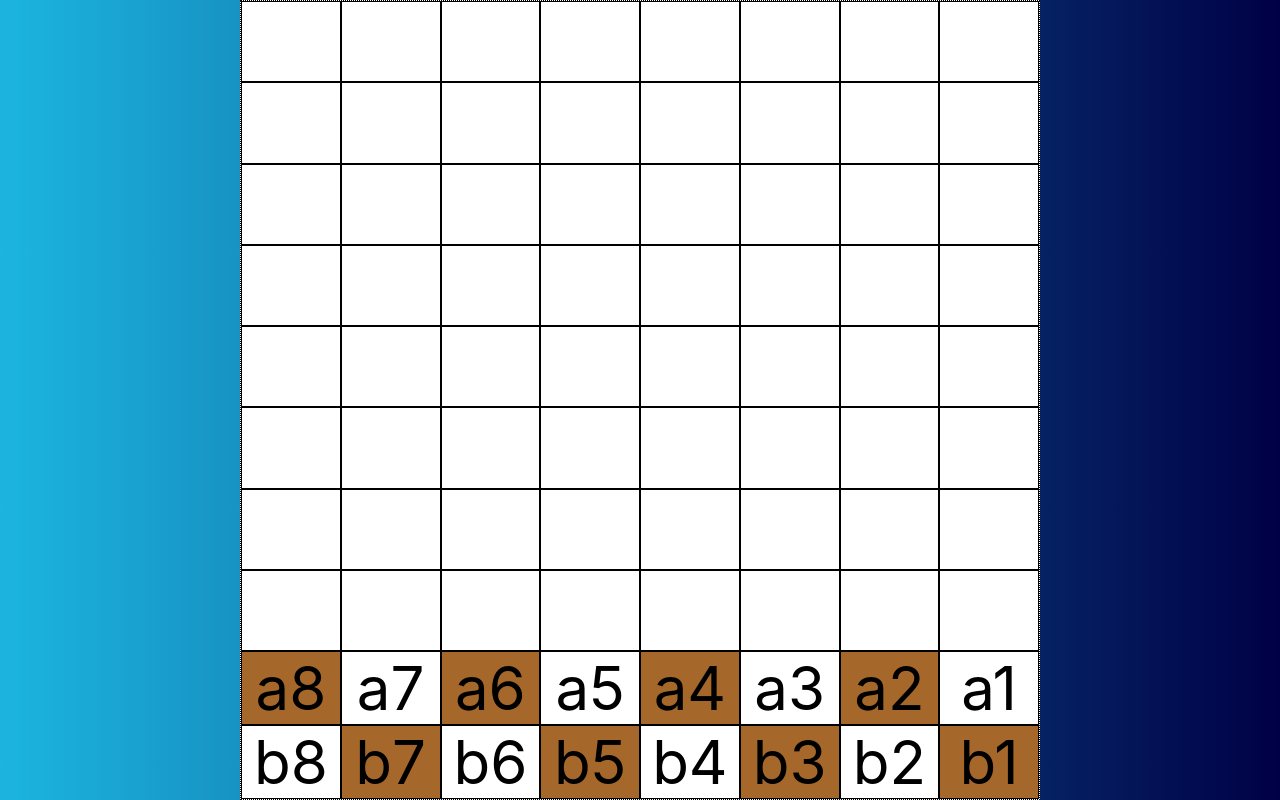
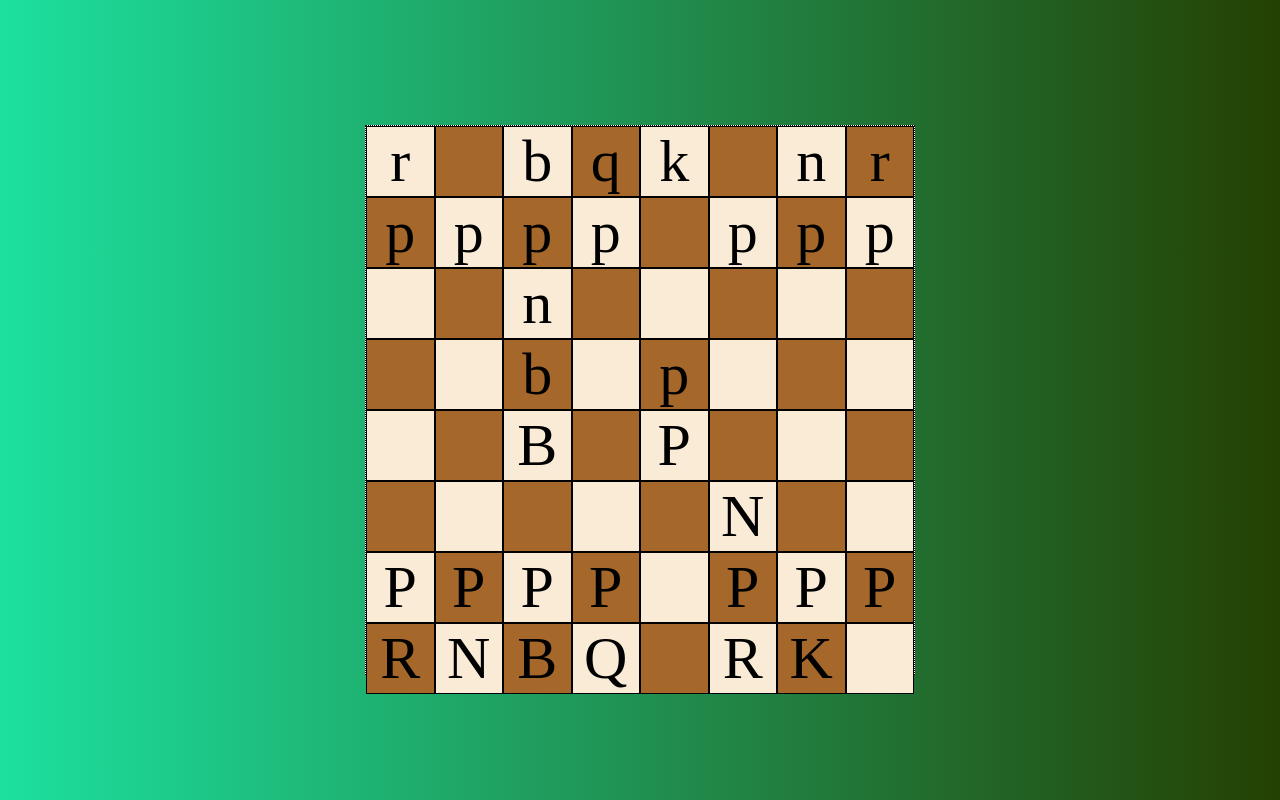
Before and after one commit to JuanJoseGitHub/Xadrez, a React (Create React App) app: page / in a window 1280 px wide. Built offline with nearby package versions, Linux system fonts and the light colour scheme.

Commit message:
Taboleiro funcional

```diff
--- a/src/componentes/Taboleiro.jsx
+++ b/src/componentes/Taboleiro.jsx
@@ -1,122 +1,236 @@
 import React from "react";
 import styles from "../css/Taboleiro.module.css";
+import { Chess } from 'chess.js'
+
 export default function Taboleiro() {
+
+//Funcion xenera Taboleiro8x8()
+function xeneraTaboleiro(chess) {
+  let TodoTaboleiro=chess.ascii()
+  let filasSucias = TodoTaboleiro.split("|").filter( fila => fila.length === 24)
+  let filasLimpias = []
+  let Taboleiro8x8 = []
+  filasSucias.forEach(
+      fila => filasLimpias.push(
+        Array.from(fila).filter( caracter => caracter !== " " )
+    )
+  )
+  filasLimpias.forEach(
+   fila=> Taboleiro8x8.push(
+    fila.map( casilla => casilla !== "." ? casilla : " ")
+    )
+  )
+  return Taboleiro8x8
+}
+
+// Iniciamos o modulo cunha partida na posición inicial
+const chess=new Chess()
+chess.move('e4')
+chess.move('e5')
+chess.move('Nf3')
+chess.move('Nc6')
+chess.move('Bc4')
+chess.move('Bc5')
+chess.move('O-O')
+
+const taboleiro = xeneraTaboleiro(chess)
+
+
   return (
     <div className={styles.taboleiro}>
-      <div></div>
-      <div></div>
-      <div></div>
-      <div></div>
-      <div></div>
-      <div></div>
-      <div></div>
-      <div></div>
-      <div></div>
-      <div></div>
-      <div></div>
-      <div></div>
-      <div></div>
-      <div></div>
-      <div></div>
-      <div></div>
-      <div></div>
-      <div></div>
-      <div></div>
-      <div></div>
-      <div></div>
-      <div></div>
-      <div></div>
-      <div></div>
-      <div></div>
-      <div></div>
-      <div></div>
-      <div></div>
-      <div></div>
-      <div></div>
-      <div></div>
-      <div></div>
-      <div></div>
-      <div></div>
-      <div></div>
-      <div></div>
-      <div></div>
-      <div></div>
-      <div></div>
-      <div></div>
-      <div></div>
-      <div></div>
-      <div></div>
-      <div></div>
-      <div></div>
-      <div></div>
-      <div></div>
-      <div></div>
-      <div></div>
-      <div></div>
-      <div></div>
-      <div></div>
-      <div></div>
-      <div></div>
-      <div></div>
-      <div></div>
-      <div></div>
-      <div></div>
-      <div></div>
-      <div></div>
-      <div></div>
-      <div></div>
-      <div></div>
-      <div></div>
-
       <div className={styles.b} id={styles.a8}>
-        a8
+      {taboleiro[0][0] }
+      </div>
+      <div className={styles.n} id={styles.b8}>
+      {taboleiro[0][1] }
+      </div>
+      <div className={styles.b} id={styles.c8}>
+      {taboleiro[0][2] }
+      </div>
+      <div className={styles.n} id={styles.d8}>
+      {taboleiro[0][3] }
+      </div>
+      <div className={styles.b} id={styles.e8}>
+      {taboleiro[0][4] }
+      </div>
+      <div className={styles.n} id={styles.f8}>
+      {taboleiro[0][5] }
+      </div>
+      <div className={styles.b} id={styles.g8}>
+      {taboleiro[0][6] }
+      </div>
+      <div className={styles.n} id={styles.h8}>
+      {taboleiro[0][7] }
       </div>
       <div className={styles.n} id={styles.a7}>
-        a7
+      {taboleiro[1][0] }
+      </div>
+      <div className={styles.b} id={styles.b7}>
+      {taboleiro[1][1] }
+      </div>
+      <div className={styles.n} id={styles.c7}>
+      {taboleiro[1][2] }
+      </div>
+      <div className={styles.b} id={styles.d7}>
+      {taboleiro[1][3] }
+      </div>
+      <div className={styles.n} id={styles.e7}>
+      {taboleiro[1][4] }
+      </div>
+      <div className={styles.b} id={styles.f7}>
+      {taboleiro[1][5] }
+      </div>
+      <div className={styles.n} id={styles.g7}>
+      {taboleiro[1][6] }
+      </div>
+      <div className={styles.b} id={styles.h7}>
+      {taboleiro[1][7] }
       </div>
       <div className={styles.b} id={styles.a6}>
-        a6
+      {taboleiro[2][0] }
+      </div>
+      <div className={styles.n} id={styles.b6}>
+      {taboleiro[2][1] }
+      </div>
+      <div className={styles.b} id={styles.c6}>
+      {taboleiro[2][2] }
+      </div>
+      <div className={styles.n} id={styles.d6}>
+      {taboleiro[2][3] }
+      </div>
+      <div className={styles.b} id={styles.e6}>
+      {taboleiro[2][4] }
+      </div>
+      <div className={styles.n} id={styles.f6}>
+      {taboleiro[2][5] }
+      </div>
+      <div className={styles.b} id={styles.g6}>
+      {taboleiro[2][6] }
+      </div>
+      <div className={styles.n} id={styles.h6}>
+      {taboleiro[2][7] }
       </div>
       <div className={styles.n} id={styles.a5}>
-        a5
+      {taboleiro[3][0] }
+      </div>
+      <div className={styles.b} id={styles.b5}>
+      {taboleiro[3][1] }
+      </div>
+      <div className={styles.n} id={styles.c5}>
+      {taboleiro[3][2] }
+      </div>
+      <div className={styles.b} id={styles.d5}>
+      {taboleiro[3][3] }
+      </div>
+      <div className={styles.n} id={styles.e5}>
+      {taboleiro[3][4] }
+      </div>
+      <div className={styles.b} id={styles.f5}>
+      {taboleiro[3][5] }
+      </div>
+      <div className={styles.n} id={styles.g5}>
+      {taboleiro[3][6] }
+      </div>
+      <div className={styles.b} id={styles.h5}>
+      {taboleiro[3][7] }
       </div>
       <div className={styles.b} id={styles.a4}>
-        a4
+      {taboleiro[4][0] }
+      </div>
+      <div className={styles.n} id={styles.b4}>
+      {taboleiro[4][1] }
+      </div>
+      <div className={styles.b} id={styles.c4}>
+      {taboleiro[4][2] }
+      </div>
+      <div className={styles.n} id={styles.d4}>
+      {taboleiro[4][3] }
+      </div>
+      <div className={styles.b} id={styles.e4}>
+      {taboleiro[4][4] }
+      </div>
+      <div className={styles.n} id={styles.f4}>
+      {taboleiro[4][5] }
+      </div>
+      <div className={styles.b} id={styles.g4}>
+      {taboleiro[4][6] }
+      </div>
+      <div className={styles.n} id={styles.h4}>
+      {taboleiro[4][7] }
       </div>
       <div className={styles.n} id={styles.a3}>
-        a3
+      {taboleiro[5][0] }
+      </div>
+      <div className={styles.b} id={styles.b3}>
+      {taboleiro[5][1] }
+      </div>
+      <div className={styles.n} id={styles.c3}>
+      {taboleiro[5][2] }
+      </div>
+      <div className={styles.b} id={styles.d3}>
+      {taboleiro[5][3] }
+      </div>
+      <div className={styles.n} id={styles.e3}>
+      {taboleiro[5][4] }
+      </div>
+      <div className={styles.b} id={styles.f3}>
+      {taboleiro[5][5] }
+      </div>
+      <div className={styles.n} id={styles.g3}>
+      {taboleiro[5][6] }
+      </div>
+      <div className={styles.b} id={styles.h3}>
+      {taboleiro[5][7] }
       </div>
       <div className={styles.b} id={styles.a2}>
-        a2
+      {taboleiro[6][0] }
+      </div>
+      <div className={styles.n} id={styles.b2}>
+      {taboleiro[6][1] }
+      </div>
+      <div className={styles.b} id={styles.c2}>
+      {taboleiro[6][2] }
+      </div>
+      <div className={styles.n} id={styles.d2}>
+      {taboleiro[6][3] }
+      </div>
+      <div className={styles.b} id={styles.e2}>
+      {taboleiro[6][4] }
+      </div>
+      <div className={styles.n} id={styles.f2}>
+      {taboleiro[6][5] }
+      </div>
+      <div className={styles.b} id={styles.g2}>
+      {taboleiro[6][6] }
+      </div>
+      <div className={styles.n} id={styles.h2}>
+      {taboleiro[6][7] }
       </div>
       <div className={styles.n} id={styles.a1}>
-        a1
+      {taboleiro[7][0] }
+      </div>
+      <div className={styles.b} id={styles.b1}>
+      {taboleiro[7][1] }
+      </div>
+      <div className={styles.n} id={styles.c1}>
+      {taboleiro[7][2] }
+      </div>
+      <div className={styles.b} id={styles.d1}>
+      {taboleiro[7][3] }
+      </div>
+      <div className={styles.n} id={styles.e1}>
+      {taboleiro[7][4] }
+      </div>
+      <div className={styles.b} id={styles.f1}>
+      {taboleiro[7][5] }
+      </div>
+      <div className={styles.n} id={styles.g1}>
+      {taboleiro[7][6] }
+      </div>
+      <div className={styles.b} id={styles.h1}>
+      {taboleiro[7][7] }
       </div>
 
-      <div className={styles.n} id="b8">
-        b8
-      </div>
-      <div className={styles.b} id="b7">
-        b7
-      </div>
-      <div className={styles.n} id="b6">
-        b6
-      </div>
-      <div className={styles.b} id="b5">
-        b5
-      </div>
-      <div className={styles.n} id="b4">
-        b4
-      </div>
-      <div className={styles.b} id="b3">
-        b3
-      </div>
-      <div className={styles.n} id="b2">
-        b2
-      </div>
-      <div className={styles.b} id="b1">
-        b1
-      </div>
     </div>
   );
 }
--- a/src/css/Taboleiro.module.css
+++ b/src/css/Taboleiro.module.css
@@ -8,20 +8,20 @@ body{
         height: 100vh;
         display: grid;
         place-items: center;
-        background: #000046;
-        background: linear-gradient(to right, #1CB5E0,#000046);
+        background: #1ce09f;
+        background: linear-gradient(to right, #1ce09f,#244103);
 }
 .taboleiro      {
-        width: 800px;
-        height: 800px;
+        width: 550px;
+        height: 550px;
         display: grid;
         grid-template-columns: repeat(8,1fr);
         grid-template-rows: repeat(8,1fr);
         background-color: #fff;
         border: dotted thin black;
-
 }
 .taboleiro *{
+        font-family: Chess;
         text-align: center;
         font-size: 60px;
         transition: 0.2s ease-in-out;
@@ -34,8 +34,8 @@ body{
         font-weight: 600;
 }
 .b{
+        background-color: antiquewhite;
+}
+.n{
         background-color: #a5682a;
 }
-.n{
-
-}
```
